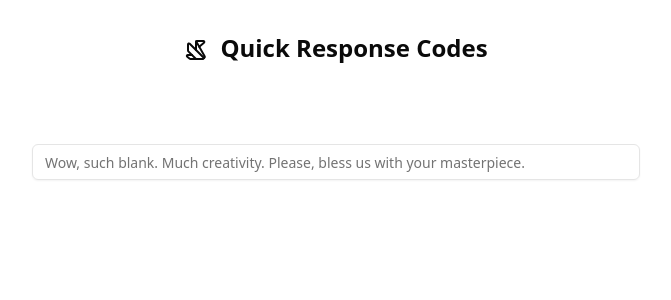
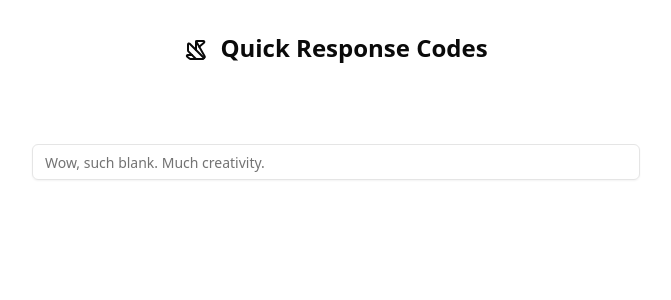
Before and after one commit to inkincaps/utils.qr, a React (Vite) app: page / in a window 1280 px wide. Shown: the top 300 px of the page, without its empty margins (304-975 px from the left). Built offline with nearby package versions, Linux system fonts and the light colour scheme.

Commit message:
update: copy

```diff
--- a/src/App.tsx
+++ b/src/App.tsx
@@ -59,7 +59,7 @@ function App() {
       <div className="flex gap-2 sm:w-[50%] mb-5 justify-center mx-auto mt-20">
         <Input
           type="text "
-          placeholder="Wow, such blank. Much creativity. Please, bless us with your masterpiece."
+          placeholder="Wow, such blank. Much creativity."
           onChange={(e) => setQrURL(e.target.value)}
           onKeyDown={(e) => (e.code == "Enter" ? captureQr() : null)}
         />
```
